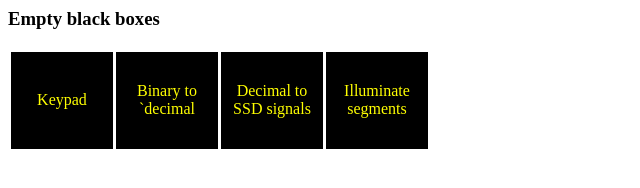
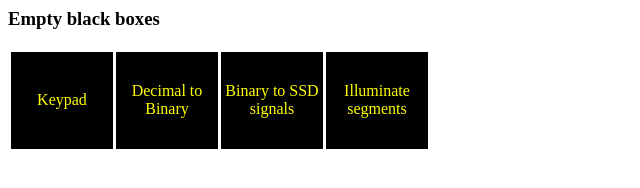
Before and after one commit to Ayomidee/INF1339-WEEK1, a plain HTML site: page docs/V03.html in a window 1280 px wide. Shown: the full height of the page, 0-640 px from the left. Drawn offline with Linux system fonts and the light colour scheme.

Commit message:
Update V03.html

```diff
--- a/docs/V03.html
+++ b/docs/V03.html
@@ -18,8 +18,8 @@
      <table class="standardTable">
         <tr>
             <td class="blackbox">Keypad </td>
-            <td class="blackbox">Binary to `decimal </td>
-            <td class="blackbox">Decimal to SSD signals</td>
+            <td class="blackbox">Decimal to Binary </td>
+            <td class="blackbox">Binary to SSD signals</td>
             <td class="blackbox">Illuminate segments </td>
         </tr>
       </table>
```
